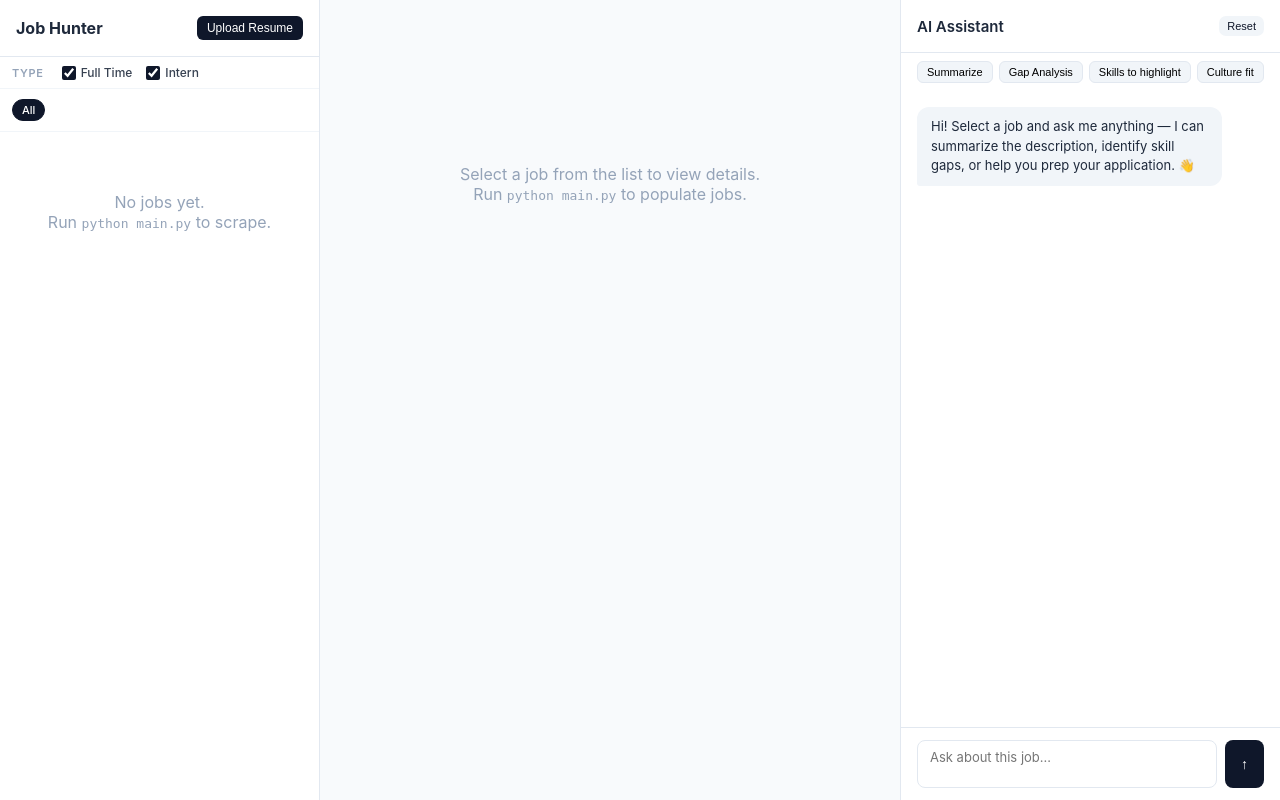
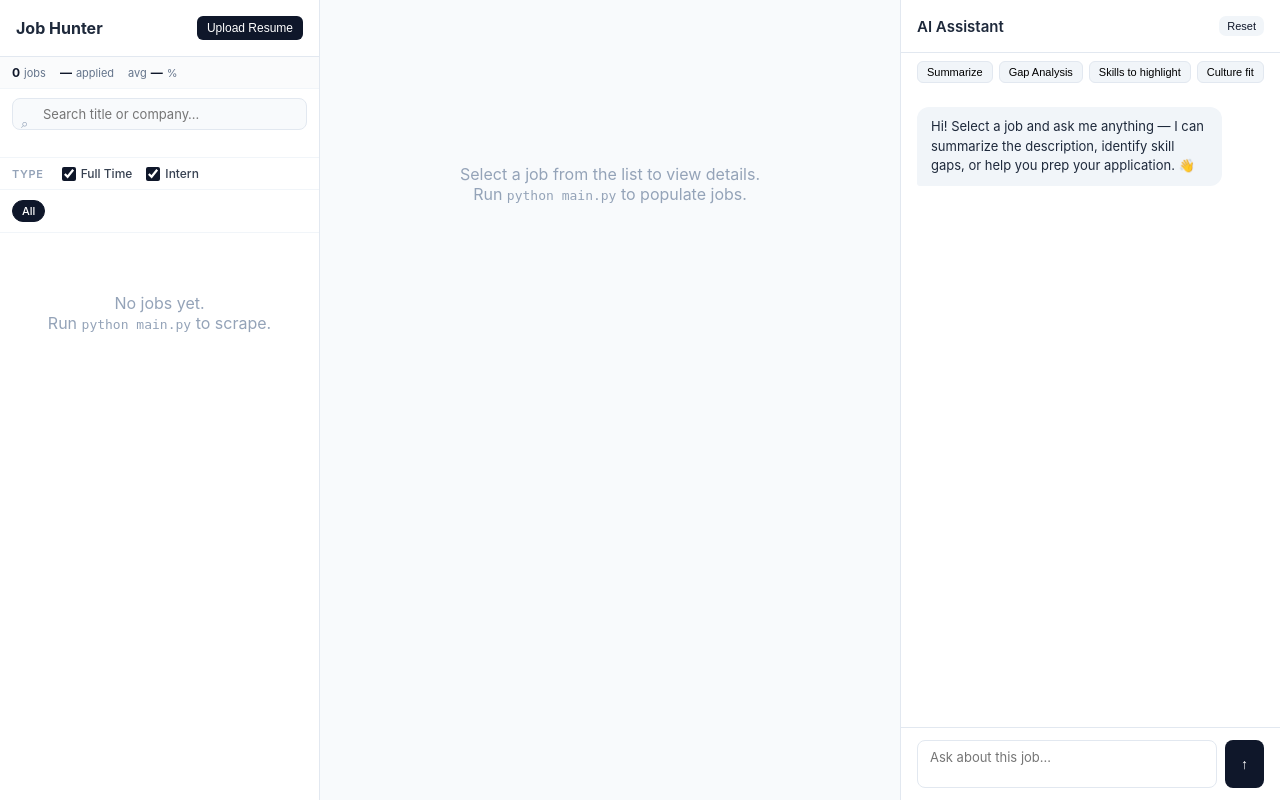
Before and after one commit to mmarada/portfolio-builder, a FastAPI app: page / in a window 1280 px wide. Run offline with FastAPI, Linux system fonts and the light colour scheme; data that the repository does not hold is empty; some libraries are stand-ins or nearby versions.

Commit message:
feat: add live job search and stats bar to sidebar
Adds a real-time keyword search input that filters the job list
client-side by title/company/location without a page reload.
Also adds a stats bar showing total jobs, applied count, and
average match score via a new GET /api/stats endpoint.

```diff
--- a/chat/app.py
+++ b/chat/app.py
@@ -16,7 +16,7 @@ from fastapi.requests import Request
 import ai.chat_engine as engine
 from ai.job_matcher import set_resume
 from ai.resume_parser import parse_resume
-from db.database import init_db, get_top_jobs, get_distinct_sources, get_job, dismiss_job, mark_applied
+from db.database import init_db, get_top_jobs, get_distinct_sources, get_job, dismiss_job, mark_applied, get_stats
 from config import RESUME_DIR
 
 log = logging.getLogger(__name__)
@@ -60,6 +60,11 @@ async def index(
 
 
 # ── API ───────────────────────────────────────────────────────────────────────
+
+@app.get("/api/stats")
+async def api_stats():
+    return get_stats()
+
 
 @app.get("/api/jobs")
 async def api_jobs(
--- a/chat/templates/index.html
+++ b/chat/templates/index.html
@@ -43,6 +43,17 @@
   .badge-mid  { background: #fef9c3; color: #ca8a04; }
   .badge-low  { background: #fee2e2; color: #dc2626; }
   .source-tag { background: #f1f5f9; color: #475569; font-size: 10px; padding: 1px 6px; border-radius: 99px; }
+  /* ── Search bar ── */
+  .search-bar { padding: 9px 12px; border-bottom: 1px solid #f1f5f9; position: relative; }
+  .search-bar input { width: 100%; border: 1px solid #e2e8f0; border-radius: 8px; padding: 7px 10px 7px 30px; font-size: 13px; outline: none; font-family: inherit; background: #f8fafc; color: #1e293b; }
+  .search-bar input:focus { border-color: #0ea5e9; background: #fff; }
+  .search-bar .search-icon { position: absolute; left: 21px; top: 50%; transform: translateY(-50%); color: #94a3b8; font-size: 13px; pointer-events: none; }
+  .search-count { font-size: 11px; color: #94a3b8; margin-top: 4px; min-height: 14px; }
+  .job-card.hidden { display: none; }
+  /* ── Stats bar ── */
+  .stats-bar { padding: 8px 12px; border-bottom: 1px solid #f1f5f9; display: flex; gap: 14px; align-items: center; background: #fafbfc; }
+  .stat-chip { font-size: 11px; color: #64748b; display: flex; align-items: center; gap: 4px; }
+  .stat-chip strong { color: #0f172a; font-size: 12px; }
 
   /* ── Main ── */
   .main { overflow-y: auto; padding: 24px; }
@@ -95,6 +106,20 @@
       <h1>Job Hunter</h1>
       <button class="upload-btn" onclick="document.getElementById('resumeInput').click()">Upload Resume</button>
       <input type="file" id="resumeInput" accept=".pdf,.docx,.doc,.txt" style="display:none" onchange="uploadResume(this)">
+    </div>
+
+    <!-- Stats bar -->
+    <div class="stats-bar" id="stats-bar">
+      <div class="stat-chip"><strong id="stat-total">—</strong> jobs</div>
+      <div class="stat-chip"><strong id="stat-applied">—</strong> applied</div>
+      <div class="stat-chip">avg <strong id="stat-avg">—</strong>%</div>
+    </div>
+
+    <!-- Search -->
+    <div class="search-bar">
+      <span class="search-icon">⌕</span>
+      <input type="search" id="job-search" placeholder="Search title or company…" oninput="filterJobs()" autocomplete="off">
+      <div class="search-count" id="search-count"></div>
     </div>
 
     <!-- Job type checkboxes -->
@@ -223,6 +248,34 @@
   let currentJobId = {{ selected_job.id if selected_job else 'null' }};
   const activeSource  = "{{ active_source }}";
   const activeJobType = "{{ active_job_type }}";
+
+  // ── Search ────────────────────────────────────────────────────────────────
+  function filterJobs() {
+    const q = document.getElementById('job-search').value.toLowerCase().trim();
+    const cards = document.querySelectorAll('.job-card');
+    let visible = 0;
+    cards.forEach(card => {
+      const text = card.textContent.toLowerCase();
+      const match = !q || text.includes(q);
+      card.classList.toggle('hidden', !match);
+      if (match) visible++;
+    });
+    const countEl = document.getElementById('search-count');
+    countEl.textContent = q ? `${visible} of ${cards.length} shown` : '';
+  }
+
+  // ── Stats bar ─────────────────────────────────────────────────────────────
+  async function initStats() {
+    try {
+      const r = await fetch('/api/stats');
+      if (!r.ok) return;
+      const d = await r.json();
+      document.getElementById('stat-total').textContent   = d.total   ?? '—';
+      document.getElementById('stat-applied').textContent = d.applied ?? '—';
+      document.getElementById('stat-avg').textContent     = d.avg_score_pct != null ? d.avg_score_pct : '—';
+    } catch (_) {}
+  }
+  initStats();
 
   function _buildParams(extra = {}) {
     const p = new URLSearchParams();
--- a/db/database.py
+++ b/db/database.py
@@ -352,6 +352,38 @@ def get_job(job_id: int) -> dict | None:
             return dict(row) if row else None
 
 
+def get_stats() -> dict:
+    """Return aggregate counts: total, applied, avg match score (pct), by_source."""
+    sql_sqlite = """
+        SELECT
+            COUNT(*)                                    AS total,
+            SUM(CASE WHEN applied=1 THEN 1 ELSE 0 END) AS applied,
+            ROUND(AVG(match_score) * 100)               AS avg_score_pct
+        FROM jobs WHERE dismissed=0
+    """
+    sql_pg = """
+        SELECT
+            COUNT(*)                                         AS total,
+            SUM(CASE WHEN applied=1 THEN 1 ELSE 0 END)      AS applied,
+            ROUND(AVG(match_score)::numeric * 100)::integer  AS avg_score_pct
+        FROM jobs WHERE dismissed=0
+    """
+    src_sql_sqlite = "SELECT source, COUNT(*) AS cnt FROM jobs WHERE dismissed=0 GROUP BY source ORDER BY cnt DESC"
+    src_sql_pg     = src_sql_sqlite
+    with get_conn() as conn:
+        if _pg():
+            cur = conn.cursor()
+            cur.execute(sql_pg)
+            row = dict(cur.fetchone())
+            cur.execute(src_sql_pg)
+            by_source = {r["source"]: r["cnt"] for r in cur.fetchall()}
+        else:
+            row = dict(conn.execute(sql_sqlite).fetchone())
+            by_source = {r["source"]: r["cnt"] for r in conn.execute(src_sql_sqlite).fetchall()}
+    row["by_source"] = by_source
+    return row
+
+
 def get_draft(job_id: int) -> dict | None:
     ph = "%s" if _pg() else "?"
     sql = f"SELECT * FROM drafts WHERE job_id={ph} ORDER BY created_at DESC LIMIT 1"
```
